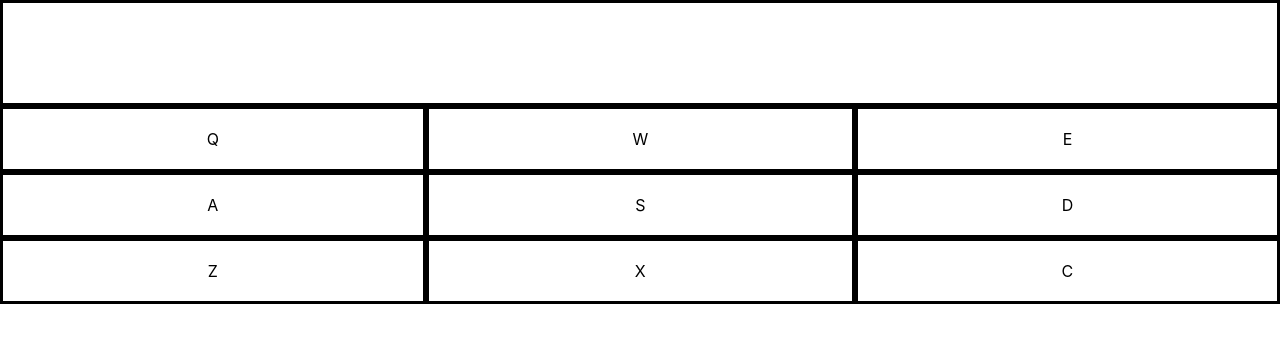
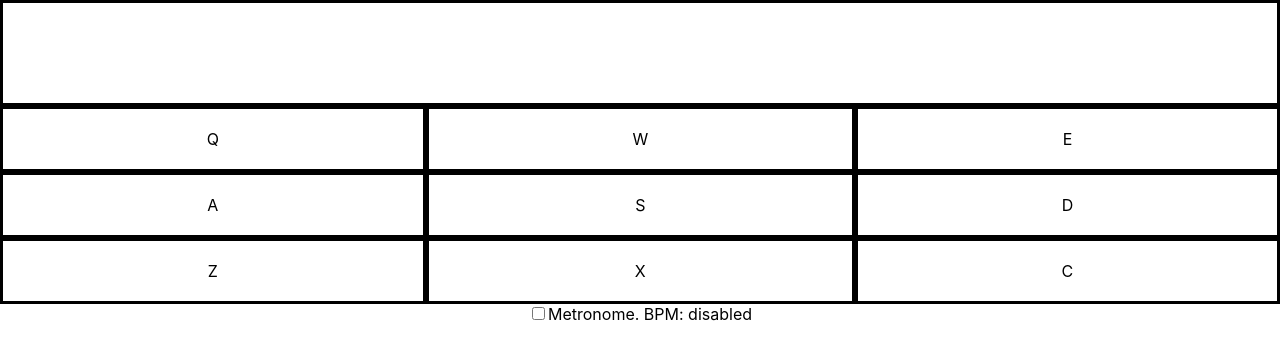
Before and after one commit to lightme16/drum-machine, a React (Create React App) app: page / in a window 1280 px wide. Shown: the top 360 px of the page. Built offline with nearby package versions, Linux system fonts and the light colour scheme.

Commit message:
Added metronome

```diff
--- a/src/App.css
+++ b/src/App.css
@@ -21,3 +21,9 @@
     text-align: center;
     padding: 20px;
 }
+
+#metronomeCircle {
+    width: 50px;
+    height: 50px;
+    border-radius: 50%;
+}
--- a/src/App.js
+++ b/src/App.js
@@ -9,6 +9,7 @@ import shkr3 from './samples/shkr3.wav';
 import snore1 from './samples/snore1.wav';
 import snore2 from './samples/snore2.wav';
 import tamp from './samples/tamp.wav';
+import metronome from './samples/metronome_tick.wav';
 
 import {Provider, connect} from 'react-redux'
 import {createStore} from 'redux'
@@ -77,6 +78,52 @@ const messageReducer = (state = defaultState, action) => {
     return state;
 };
 const store = createStore(messageReducer);
+
+class Metronome extends Component {
+    constructor(props) {
+        super(props);
+        this.metroIterval = null;
+        this.state = {
+            enabled: false,
+            bpm: 'disabled'
+        }
+    }
+
+    changeMetroPace = (ev) => {
+        clearInterval(this.metroIterval);
+
+        let bpm = ev.target.value;
+        if (bpm === 0)
+            return;
+
+        this.metroIterval = setInterval(
+            this.tick,
+            1000 / (bpm / 60));
+        this.setState({bpm})
+    };
+
+    tick = () => {
+        let circle = document.getElementById('metronomeCircle');
+        if (circle.style.backgroundColor ==='red')
+            circle.style.backgroundColor = 'white';
+        else
+            circle.style.backgroundColor = 'red';
+
+
+            playAudio('metronomeAudio');
+    }
+
+    render = () => {
+        return (<div>
+            <audio src={metronome} id='metronomeAudio'/>
+            <input type='checkbox' onClick={() => this.setState({enabled: !this.state.enabled})} />
+            Metronome. BPM: {this.state.bpm}
+            <br/>
+            {this.state.enabled && <input type='range' max='300' min='0' onChange={this.changeMetroPace}/>}
+            <div id='metronomeCircle' />
+        </div>)
+    }
+}
 
 class App extends Component {
 
@@ -147,6 +194,7 @@ class App extends Component {
                         </div>
                     </div>
                 </div>
+                <Metronome/>
             </div>
         );
     }
```
Also changed, not shown: 1 other file (tests, documents, lock files or other folders).
